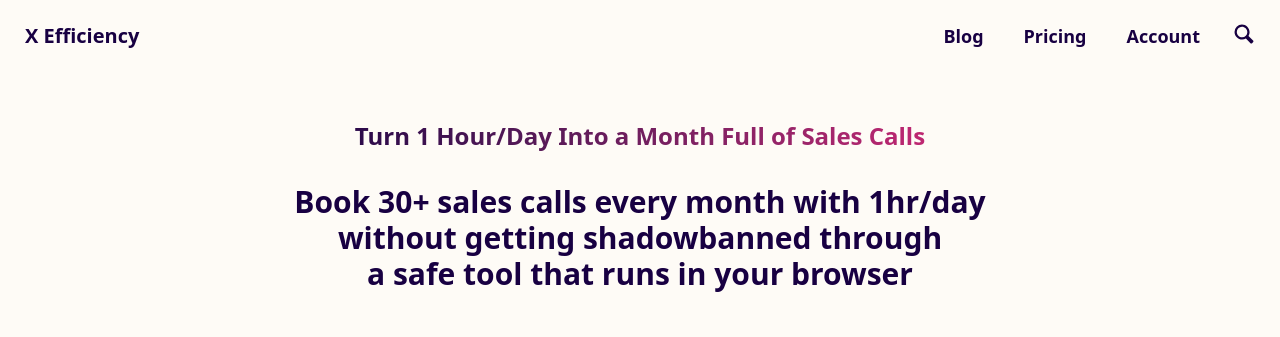
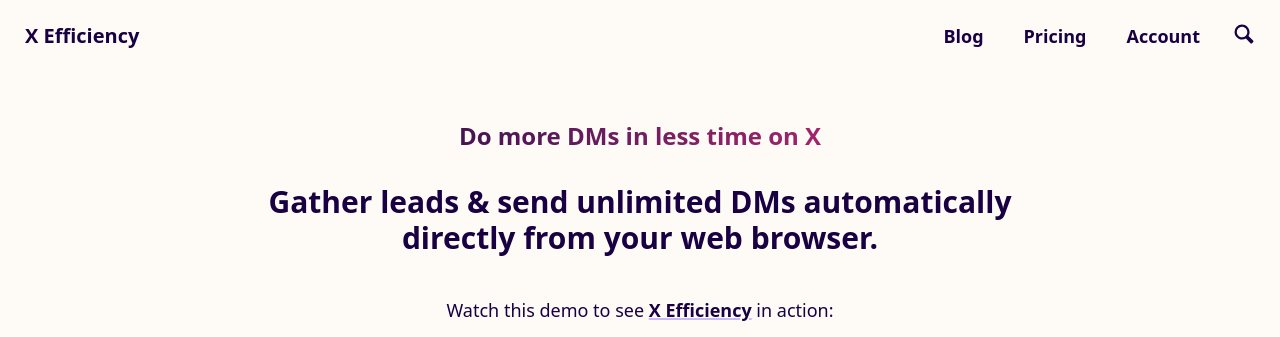
Before and after one commit to justingeist0/x-efficiency, a SvelteKit app: page / in a window 1280 px wide. Shown: the top 337 px of the page. Built offline with nearby package versions, Linux system fonts and the light colour scheme; grey boxes are pictures that could not be loaded.

Commit message:
Update +page.svelte

```diff
--- a/src/routes/(marketing)/+page.svelte
+++ b/src/routes/(marketing)/+page.svelte
@@ -114,15 +114,15 @@
       <div
         class="text-xl md:text-2xl font-bold bg-clip-text text-transparent bg-linear-to-r from-primary to-accent mb-3 md:mb-7 pb-1"
       >
-        Turn 1 Hour/Day Into a Month Full of Sales Calls
+        Do more DMs in less time on X
       </div>
 
       <div
         class="text-2xl md:text-3xl font-bold px-2"
         style="line-height: 1.2;"
       >
-        Book 30+ sales calls every month with 1hr/day without getting
-        shadowbanned through <br />a safe tool that runs in your browser
+        Gather leads & send unlimited DMs automatically directly from your web
+        browser.
       </div>
       <div class="mt-6 md:mt-10 text-sm md:text-lg">
         Watch this demo to see <span
```
